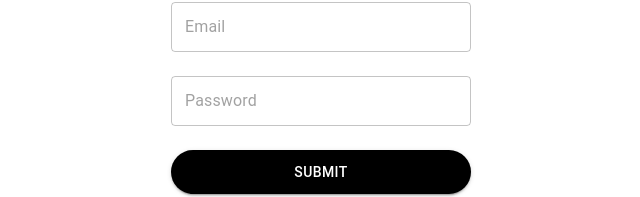
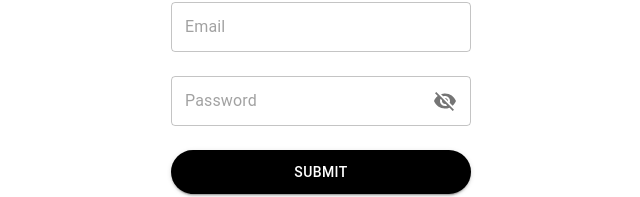
Before and after one commit to Kaungmyatkyaw2/next-twitter, a Next.js app: page /signin in a window 1280 px wide. Shown: the part 364-561 px from the top of the page, without its empty margins (319-959 px from the left). Built offline with nearby package versions, Linux system fonts and the light colour scheme.

Commit message:
inital commit

```diff
--- a/app/page.tsx
+++ b/app/page.tsx
@@ -19,4 +19,4 @@ const App = () => {
   );
 };
 
-export default page;
+export default App;
--- a/app/signin/page.tsx
+++ b/app/signin/page.tsx
@@ -12,6 +12,7 @@ import {
 import { Twitter } from "@mui/icons-material";
 import { useForm } from "react-hook-form";
 import { SigninFormData, signinResolver } from "@/hookform";
+import { InputPassword } from "@/components/form";
 
 const Signin = () => {
   const {
@@ -51,13 +52,22 @@ const Signin = () => {
           helperText={errors.email?.message}
           {...register("email")}
         />
-        <TextField
+        {/* <TextField
+          placeholder="Password"
+          sx={{ width: "100%" }}
+          error={!!errors.password}
+          helperText={errors.password?.message}
+          {...register("password")}
+        /> */}
+
+        <InputPassword
           placeholder="Password"
           sx={{ width: "100%" }}
           error={!!errors.password}
           helperText={errors.password?.message}
           {...register("password")}
         />
+
         <Button
           // disabled={!isValid && touchedFields}
           onClick={handleSubmit((data) => submitData(data))}
```
